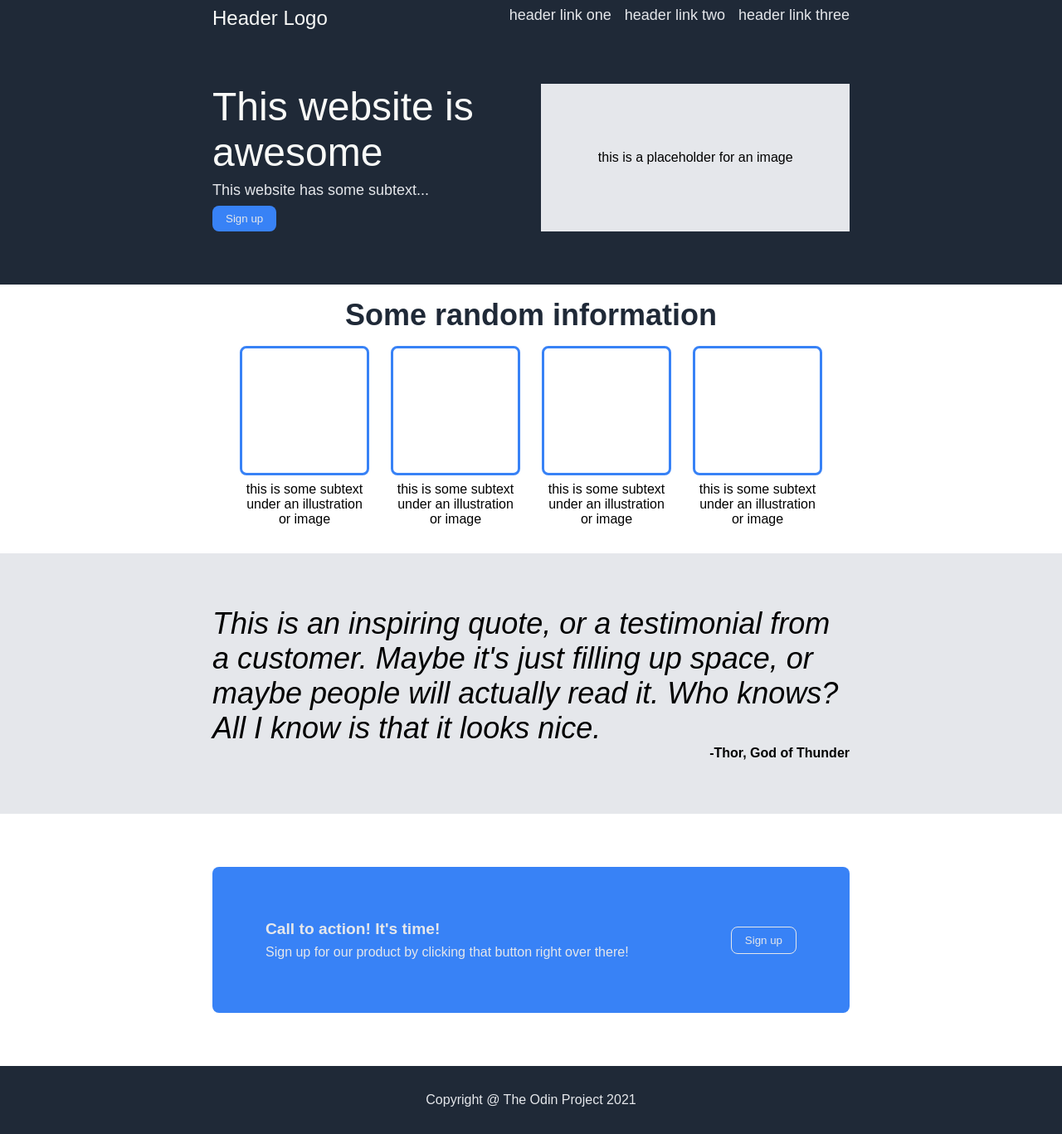
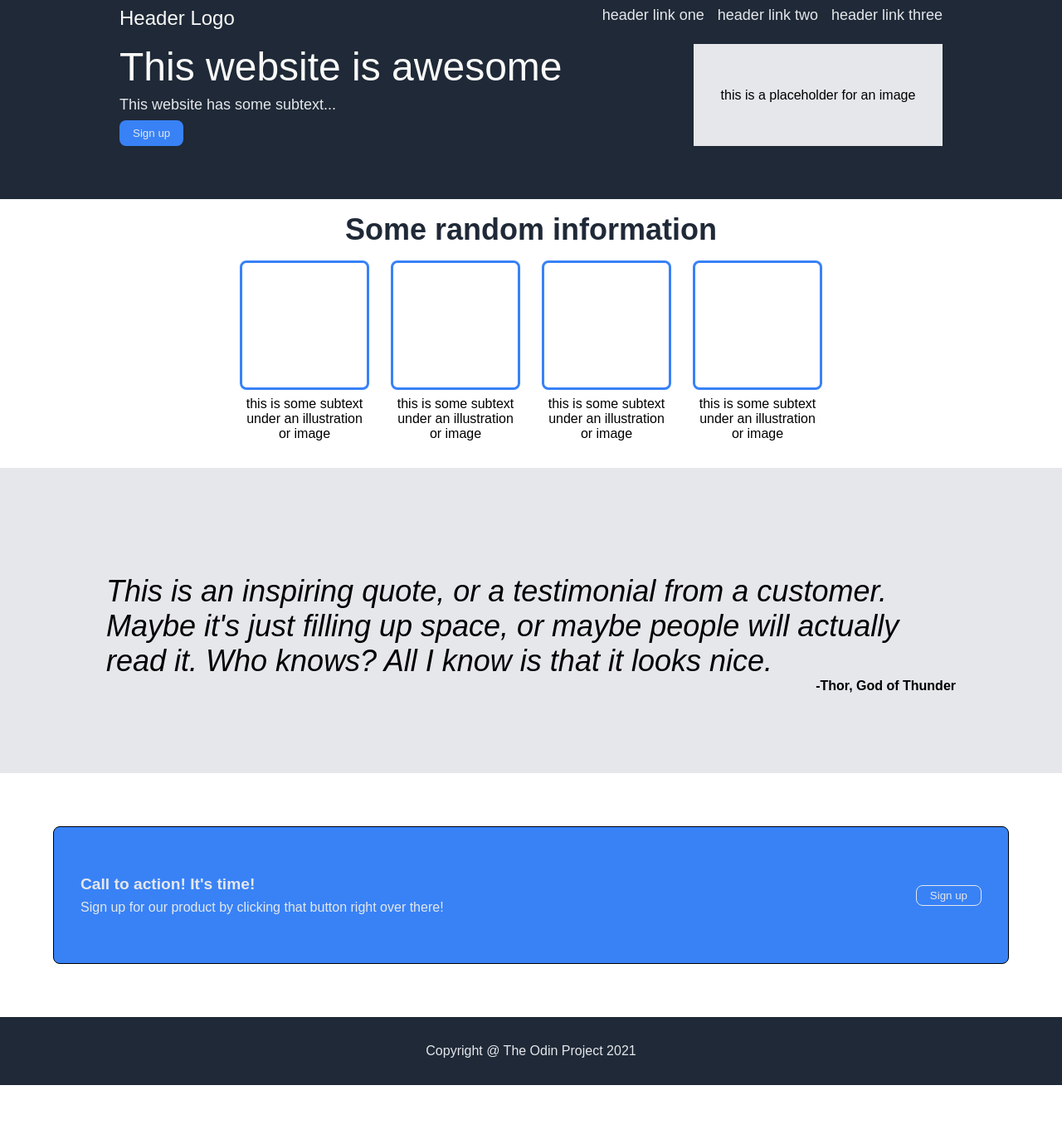
Before and after one commit to mohammadzfr/Landing-Page, a plain HTML site: page index.html in a window 1280 px wide. Shown: the whole page at 83% size. After the commit the page ends 1308 px from the top, so only its background shows below. Drawn offline with Linux system fonts and the light colour scheme.

Commit message:
Cleaned up some formatting

```diff
--- a/styles.css
+++ b/styles.css
@@ -1,6 +1,6 @@
-body {
+* {
     margin: 0px;
-    /* padding: 128px; */
+    padding: 0px;
     font-family: sans-serif;
 }
 
@@ -23,31 +23,39 @@ button {
 .header,
 .info,
 .review {
-    padding-inline: 256px;
+    padding-inline: 16px;
 }
 /* HEADER (SECTION 1) */
 
 .header {
+    display: flex;
+    flex-direction: column;
     background-color: #1F2937;
     padding-bottom: 64px;
+
 }
 
 .top-header {
     display: flex;
     justify-content: space-between;
     padding-top: 8px;
-    margin-bottom: 64px;
+    margin-inline: 128px;
+    padding-bottom: 16px;
 }
 
 .logo {
     font-size: 24px;
     color: #F9FAF8;
+    text-align: left;
 }
 
 .bottom-header {
     display: flex;
     justify-content: space-between;
+    gap: 16px;
+    margin-inline: 128px;
 }
+
 .links,
 .bottom-header .desc {
     font-size: 18px;
@@ -65,8 +73,9 @@ button {
     display: flex;
     justify-content: center;
     align-items: center;
+    flex-shrink: 0;
     background-color: #E5E7EB;
-    width: 500px;
+    width: 300px;
 }
 
 /* INFO (SECTION 2) */
@@ -82,6 +91,7 @@ button {
 
 .items {
     display: flex;
+    flex-wrap: wrap;
     justify-content: center;
     gap: 32px;
     text-align: center;
@@ -112,8 +122,7 @@ button {
     display: flex;
     flex-direction: column;
     justify-content: center;
-    padding-top: 64px;
-    padding-bottom: 64px;
+    padding: 128px 128px 96px;
 }
 
 .review .quote {
@@ -128,18 +137,24 @@ button {
 }
 
 /* SIGN UP (SECTION 4) */
-
+.sign-up {
+    display: flex;
+    justify-content: center;
+    align-items: center;
+}
 .box {
     background-color: #3882f6;
     color: #E5E7EB;
     margin: 64px;
-    margin-inline: 256px;
-    padding: 64px;
+    padding: 32px;
     display: flex;
     justify-content: space-between;
     align-items: center;
     border-radius: 8px;
-    /* gap: 16px; */
+    min-height: 100px;
+    width: 1500px;
+    gap: 16px;
+    border: 1px solid black;
 }
 .box .title {
     font-weight: bold;
@@ -147,11 +162,10 @@ button {
     margin-bottom: 8px;
 }
 
-
-
-
 .box button {
     border: 1px solid #E5E7EB;
+    flex-shrink: 0;
+    padding: 4px 16px;
 }
 /* FOOTER */
 .footer {
```
